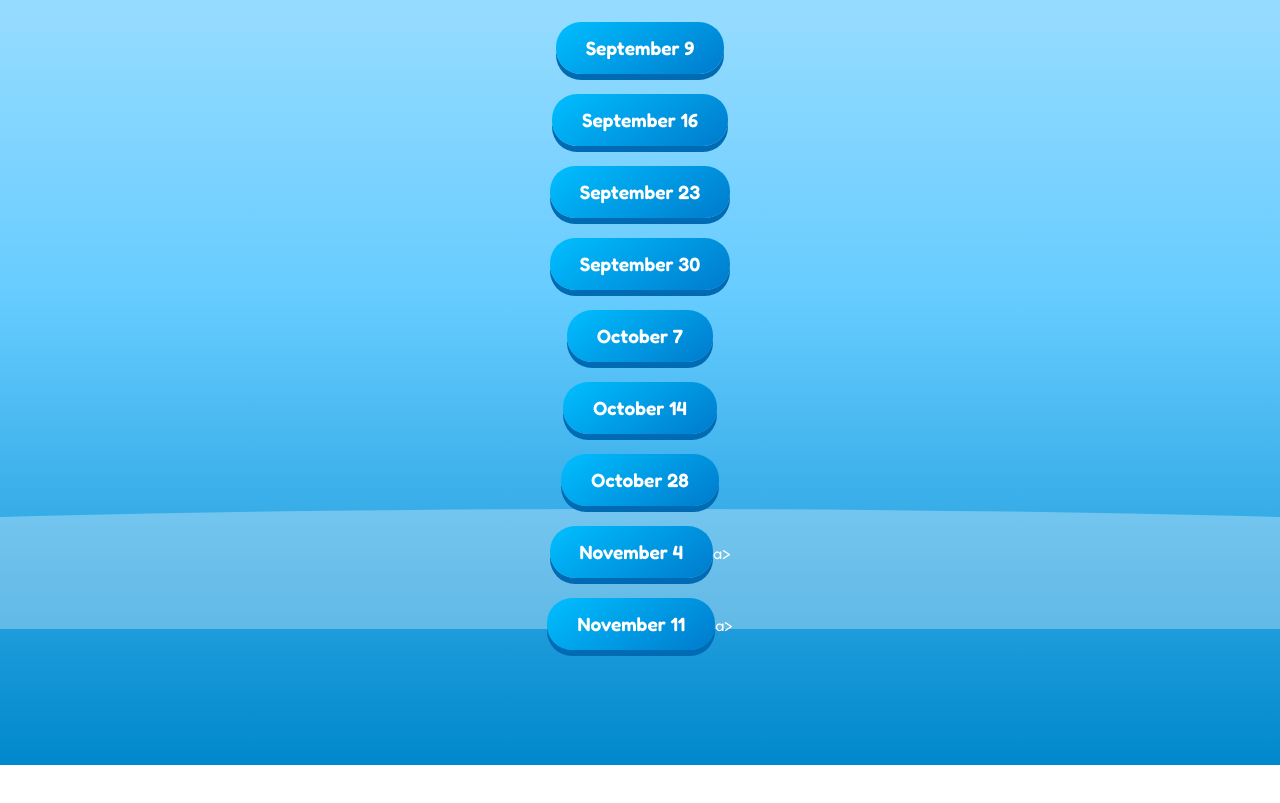
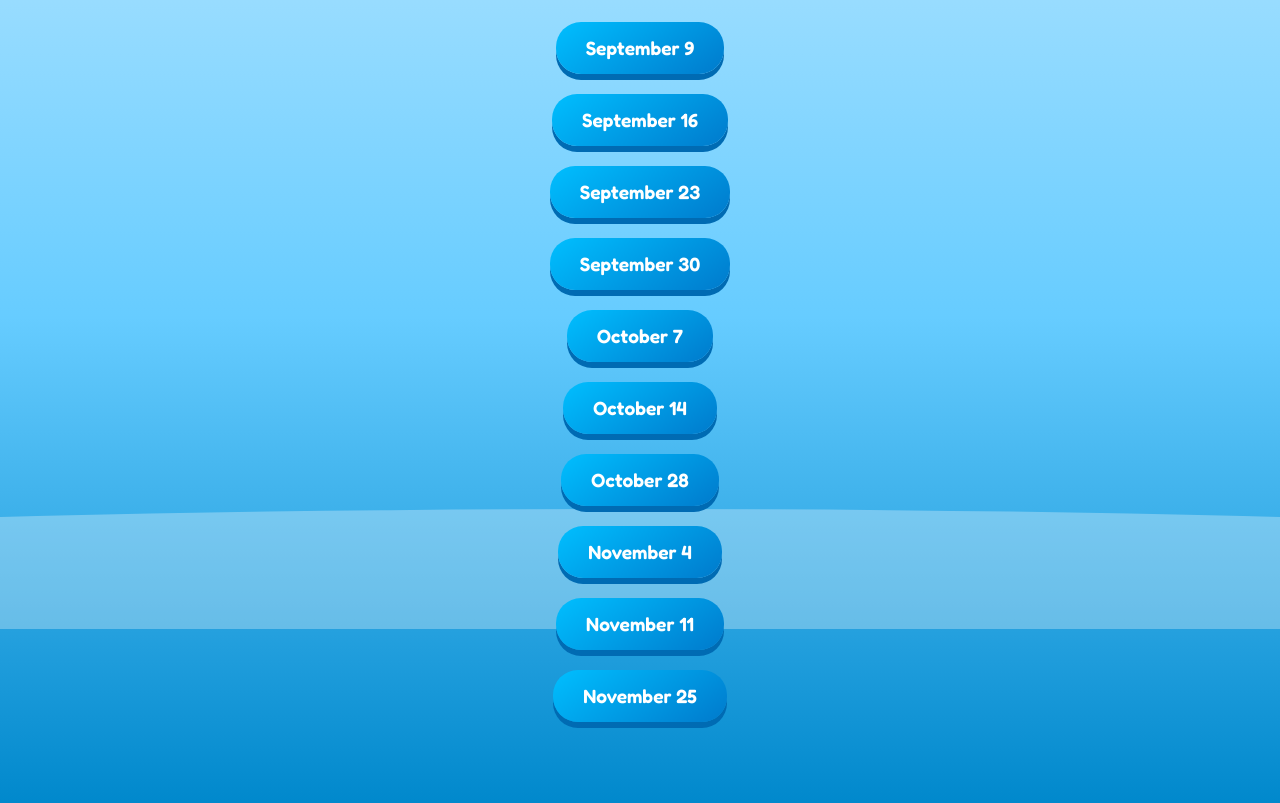
Before and after one commit to liuz374-hub/Harmonic-Collection, a plain HTML site: page summary2.html in a window 1280 px wide. Shown: the part 171-974 px from the top of the page. Before the commit the page ends 936 px from the top, so only its background shows below. Drawn offline with Linux system fonts and the light colour scheme.

Commit message:
Fix broken links and add November 25 entry

```diff
--- a/summary2.html
+++ b/summary2.html
@@ -107,8 +107,9 @@
     <li><a href="https://liuz374-hub.github.io/Harmonic-Collection/coralcss.html" target="_blank">October 7</a></li>
     <li><a href="https://liuz374-hub.github.io/Harmonic-Collection/wk6.html" target="_blank">October 14</a></li>
     <li><a href="https://liuz374-hub.github.io/Harmonic-Collection/1028.html" target="_blank">October 28</a></li>
-    <li><a href="https://liuz374-hub.github.io/Harmonic-Collection/114.html" target="_blank">November 4</a>a></li>
-    <li><a href="https://liuz374-hub.github.io/Harmonic-Collection/1111.html" target="_blank">November 11</a>a></li>
+    <li><a href="https://liuz374-hub.github.io/Harmonic-Collection/114.html" target="_blank">November 4</a></li>
+    <li><a href="https://liuz374-hub.github.io/Harmonic-Collection/1111.html" target="_blank">November 11</a></li>
+    <li><a href="https://liuz374-hub.github.io/Harmonic-Collection/1125.html" target="_blank">November 25</a></li>
   </ul>
 
   <div class="wave"></div>
```
